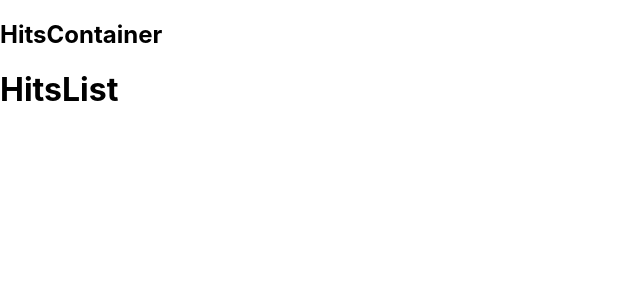
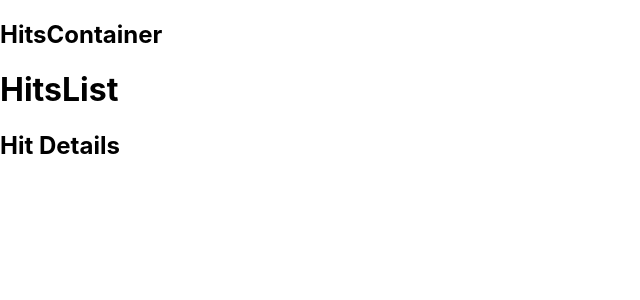
Before and after one commit to matt-hutcheson/UK_Top_Twenty_React, a React (Create React App) app: page / in a window 1280 px wide. Shown: the top 300 px of the page, without its empty margins (0-640 px from the left). Built offline with nearby package versions, Linux system fonts and the light colour scheme; no server answers.

Commit message:
added hitdetails component

```diff
--- /dev/null
+++ b/src/components/HitDetails.js
@@ -0,0 +1,7 @@
+const HitDetails = () => {
+  return (
+    <h2>Hit Details</h2>
+  )
+}
+
+export default HitDetails;
--- a/src/components/HitsList.js
+++ b/src/components/HitsList.js
@@ -1,6 +1,12 @@
+import HitDetails from './HitDetails';
+
 const HitsList = () => {
   return (
-    <h1>HitsList</h1>
+    <>
+      <h1>HitsList</h1>
+      <HitDetails />
+    </>
+
   )
 }
 
```
Also changed, not shown: 1 other file (tests, documents, lock files or other folders).
